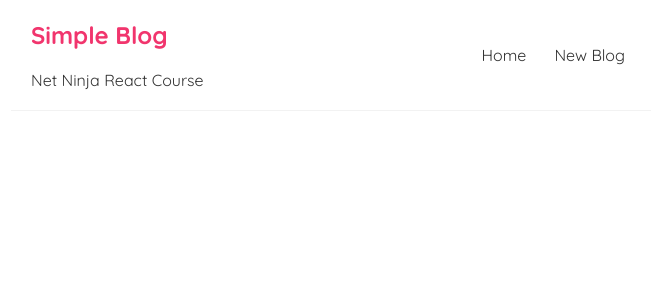
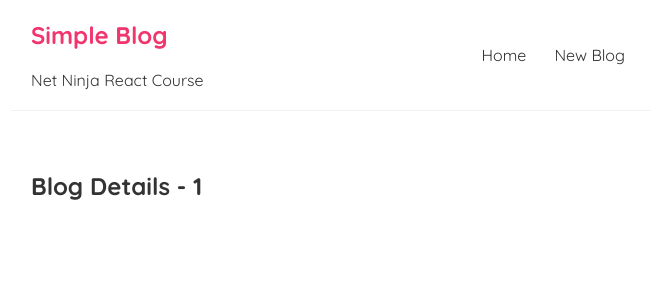
Before and after one commit to wojciechsadlik/react-course-extended, a React (Create React App) app: page /blogs/1 in a window 1280 px wide. Shown: the top 300 px of the page, without its empty margins (309-964 px from the left). Built offline with nearby package versions, Linux system fonts and the light colour scheme.

Commit message:
routing blog previews to blog details

```diff
--- a/src/App.css
+++ b/src/App.css
@@ -48,3 +48,6 @@
   color: #f1356d;
   margin-bottom: 8px;
 }
+.blog-preview a {
+  text-decoration: none;
+}
--- a/src/App.tsx
+++ b/src/App.tsx
@@ -4,6 +4,7 @@
 import Home from './Home';
 import {BrowserRouter as Router, Route, Routes} from 'react-router-dom';
 import Create from './Create';
+import BlogDetails from './BlogDetails';
 
 function App() {
   return (
@@ -14,6 +15,7 @@
           <Routes>
             <Route path="/" element={<Home />} />
             <Route path="/create" element={<Create />} />
+            <Route path="/blogs/:id" element={<BlogDetails />} />
           </Routes>
         </div>
       </div>
--- /dev/null
+++ b/src/BlogDetails.tsx
@@ -0,0 +1,14 @@
+import React from 'react';
+import {useParams} from 'react-router-dom';
+
+const BlogDetails = () => {
+  const { id } = useParams();
+
+  return (
+    <div className="blog-details">
+      <h2>Blog Details - {id}</h2>
+    </div>
+  );
+};
+
+export default BlogDetails;
--- a/src/BlogList.tsx
+++ b/src/BlogList.tsx
@@ -1,4 +1,5 @@
 import React from 'react';
+import { Link } from 'react-router-dom';
 import IBlogEntry from './IBlogEntry';
 
 interface BlogListProps {
@@ -12,8 +13,10 @@
       <h2>{ title }</h2>
       {blogs.map((blog) => (
         <div className="blog-preview" key={blog.id}>
-          <h2>{ blog.title }</h2>
-          <p>Written by { blog.author }</p>
+          <Link to={`/blogs/${blog.id}`}>
+            <h2>{ blog.title }</h2>
+            <p>Written by { blog.author }</p>
+          </Link>
         </div>
       ))}
     </div>
```
